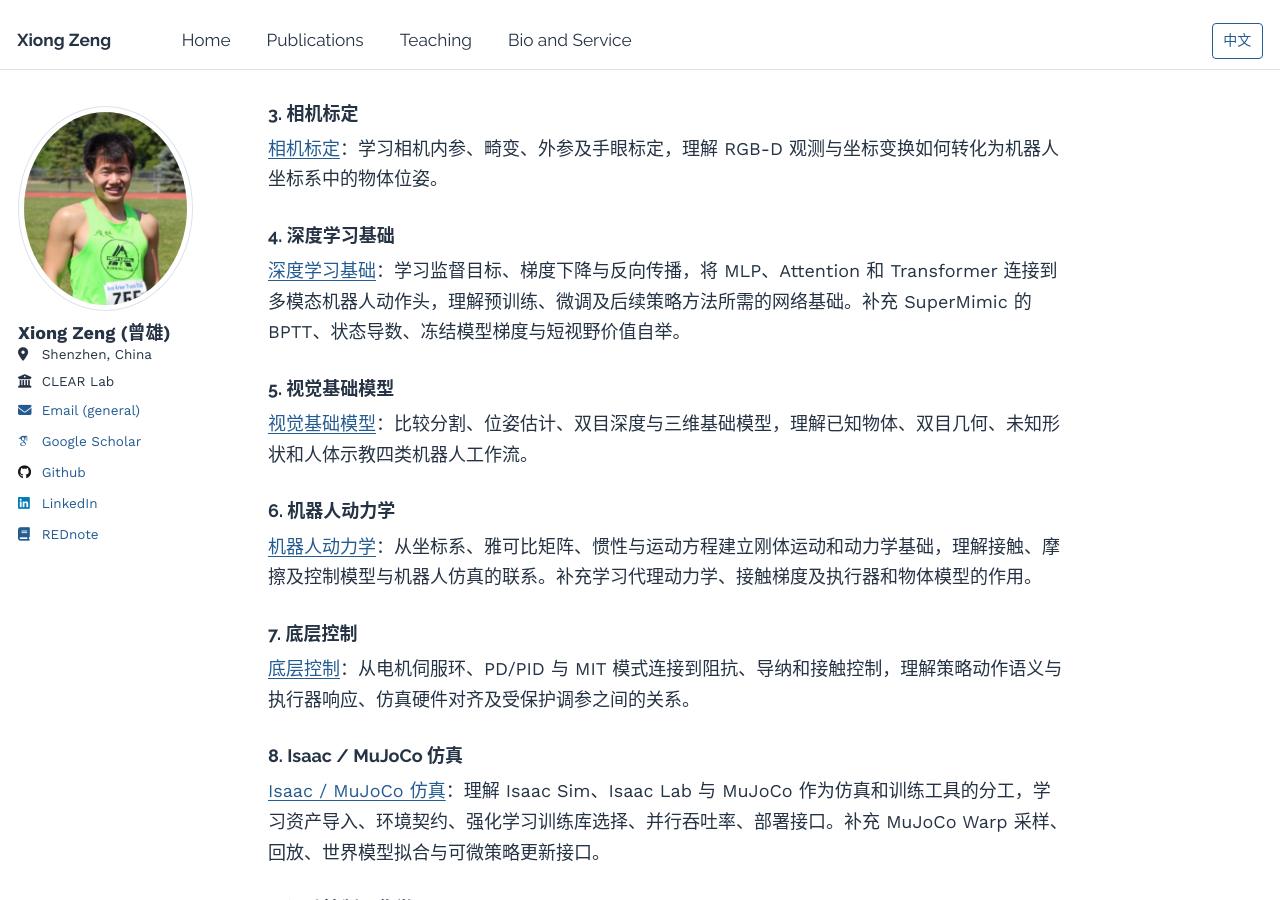
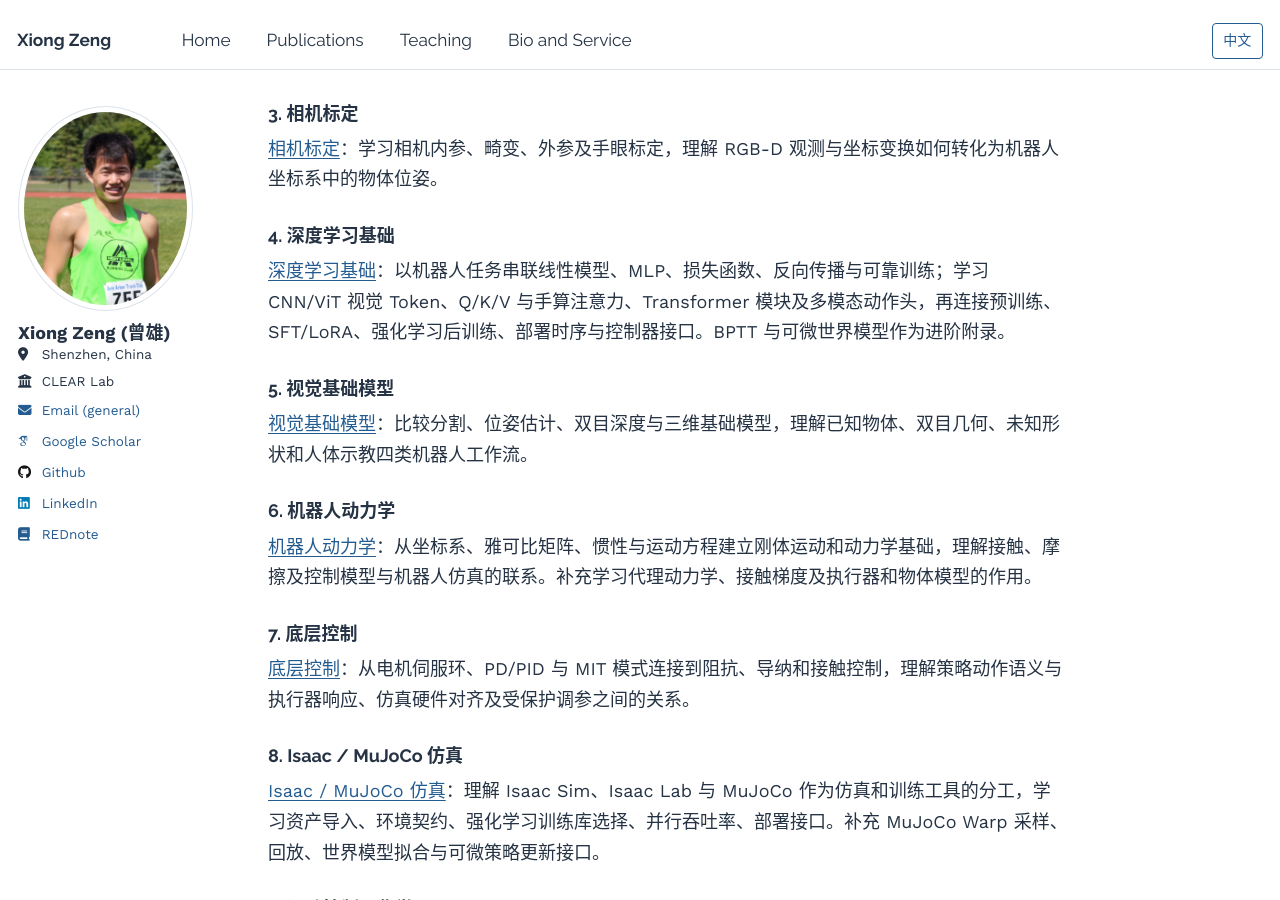
Before and after one commit to zengxiong111/zengxiong.github.io, a Jekyll site: the page built from files/COURSE_MAP_ZH.md, in a window 1280 px wide and 900 px high, scrolled down 2565 px. Built offline with Jekyll 4.4.1, drawn with Linux system fonts in a browser that asks for light colours; some web fonts are replaced; our own code applies the rules of GitHub Pages for plain Markdown files.

```diff
--- a/files/COURSE_MAP_ZH.md
+++ b/files/COURSE_MAP_ZH.md
@@ -79,7 +79,7 @@
 
 ### 4. 深度学习基础
 
-[深度学习基础](../md/Deep_Learning_Foundations_ZH.md)：学习监督目标、梯度下降与反向传播，将 MLP、Attention 和 Transformer 连接到多模态机器人动作头，理解预训练、微调及后续策略方法所需的网络基础。补充 SuperMimic 的 BPTT、状态导数、冻结模型梯度与短视野价值自举。
+[深度学习基础](../md/Deep_Learning_Foundations_ZH.md)：以机器人任务串联线性模型、MLP、损失函数、反向传播与可靠训练；学习 CNN/ViT 视觉 Token、Q/K/V 与手算注意力、Transformer 模块及多模态动作头，再连接预训练、SFT/LoRA、强化学习后训练、部署时序与控制器接口。BPTT 与可微世界模型作为进阶附录。
 
 ### 5. 视觉基础模型
 
```
Also changed, not shown: files/COURSE_MAP_EN.md (+1 -1 lines), 2 other files.
